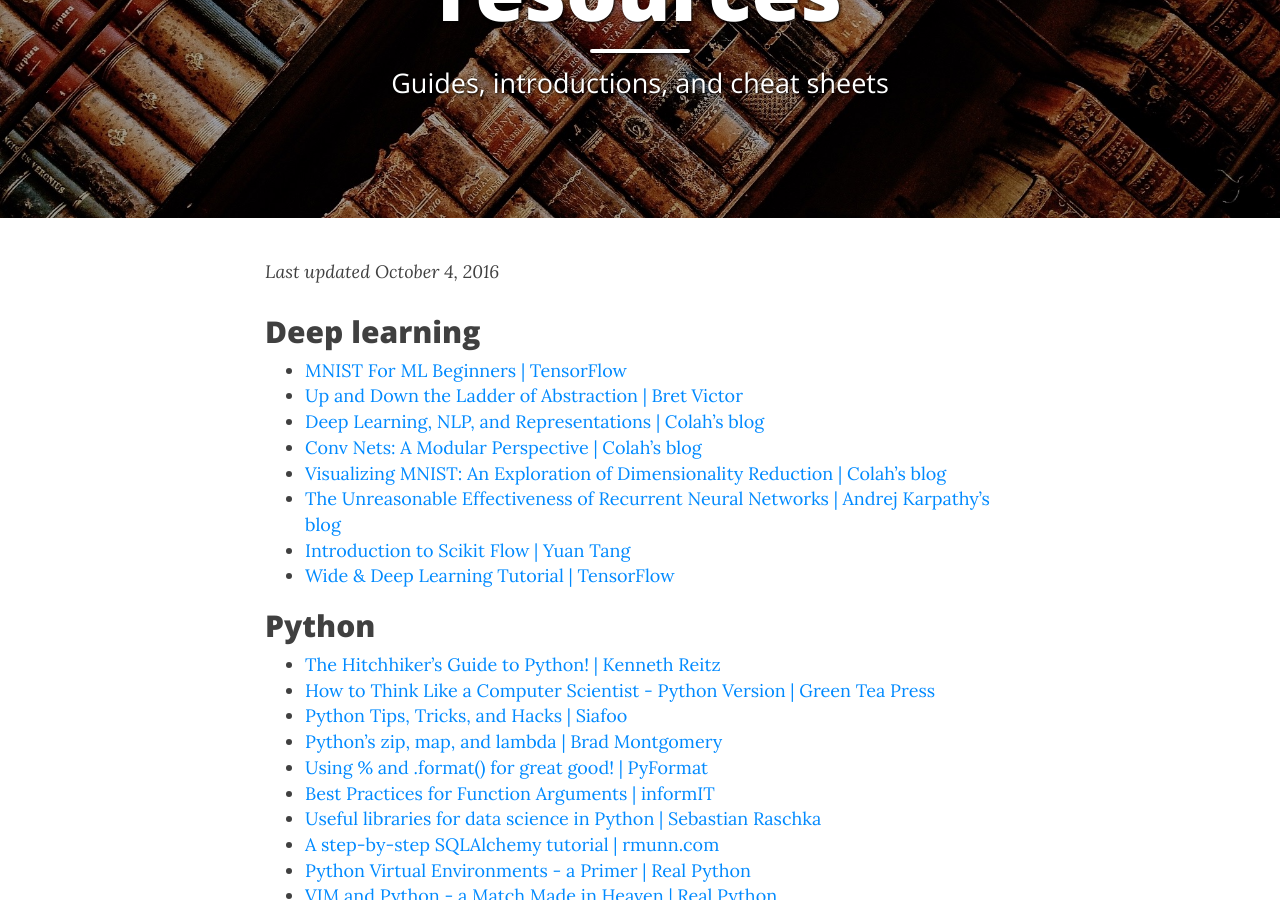
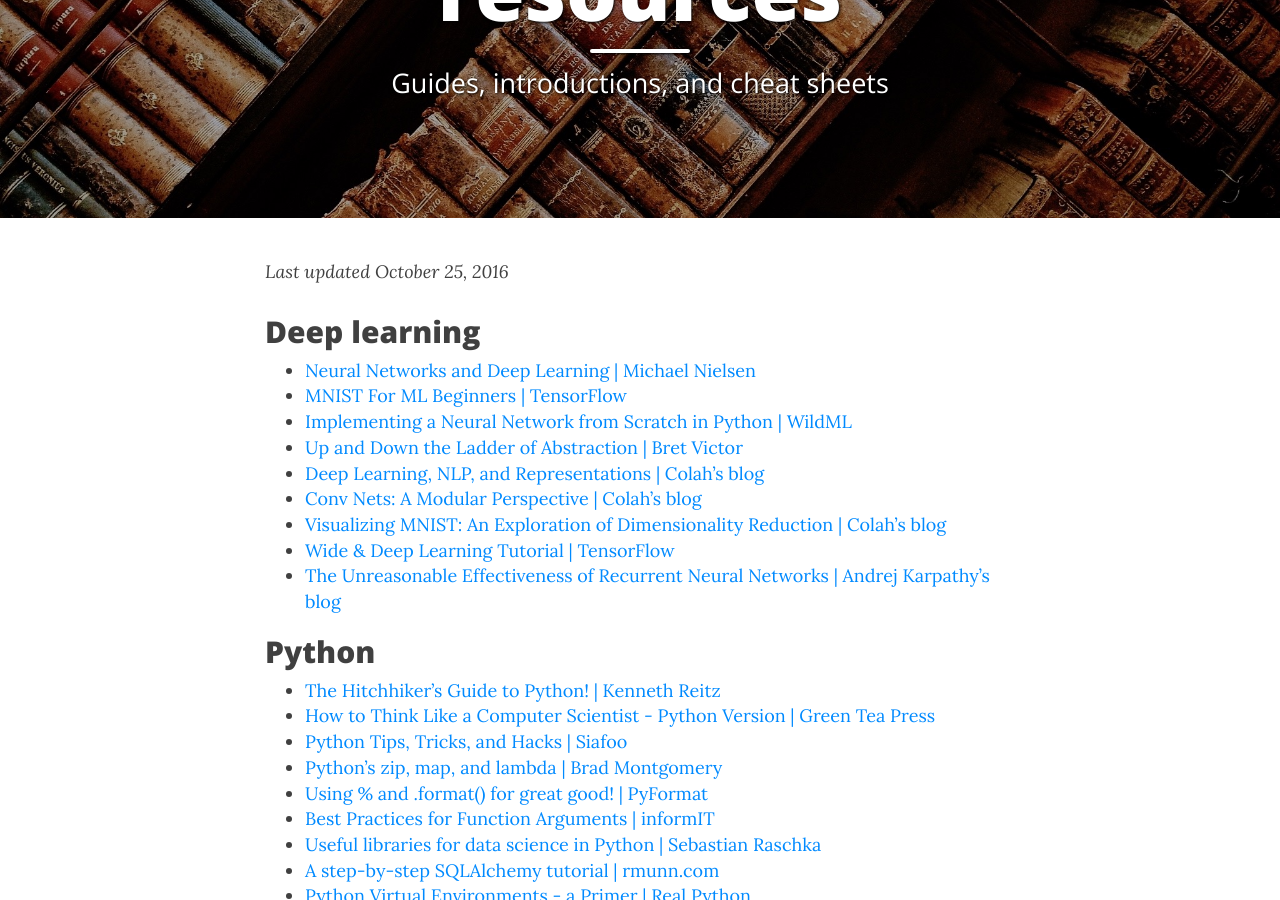
Before and after one commit to rtlee9/rtlee9.github.io, a Jekyll site: the page built from favorite-resources.md, in a window 1280 px wide and 900 px high, scrolled down 326 px. Built offline with Jekyll 4.4.1, drawn with Linux system fonts in a browser that asks for light colours; nearby versions of some CDN libraries.

Commit message:
Update favorite resources

```diff
--- a/favorite-resources.md
+++ b/favorite-resources.md
@@ -5,17 +5,18 @@
 bigimg: /img/books.jpg
 ---
 
-_Last updated October 4, 2016_
+_Last updated October 25, 2016_
 
 ## Deep learning
+* [Neural Networks and Deep Learning \| Michael Nielsen](http://neuralnetworksanddeeplearning.com/)
 * [MNIST For ML Beginners \| TensorFlow](https://www.tensorflow.org/versions/r0.11/tutorials/mnist/beginners/index.html#mnist-for-ml-beginners)
+* [Implementing a Neural Network from Scratch in Python \| WildML](http://www.wildml.com/2015/09/implementing-a-neural-network-from-scratch/)
 * [Up and Down the Ladder of Abstraction \| Bret Victor](http://worrydream.com/LadderOfAbstraction/)
 * [Deep Learning, NLP, and Representations \| Colah's blog](http://colah.github.io/posts/2014-07-NLP-RNNs-Representations/)
 * [Conv Nets: A Modular Perspective \| Colah's blog](http://colah.github.io/posts/2014-07-Conv-Nets-Modular/)
 * [Visualizing MNIST: An Exploration of Dimensionality Reduction \| Colah's blog](http://colah.github.io/posts/2014-10-Visualizing-MNIST/)
+* [Wide & Deep Learning Tutorial \| TensorFlow](https://www.tensorflow.org/versions/r0.11/tutorials/wide_and_deep/index.html#tensorflow-wide-deep-learning-tutorial)
 * [The Unreasonable Effectiveness of Recurrent Neural Networks \| Andrej Karpathy's blog](http://karpathy.github.io/2015/05/21/rnn-effectiveness/)
-* [Introduction to Scikit Flow \| Yuan Tang](http://terrytangyuan.github.io/2016/03/14/scikit-flow-intro/)
-* [Wide & Deep Learning Tutorial \| TensorFlow](https://www.tensorflow.org/versions/r0.11/tutorials/wide_and_deep/index.html#tensorflow-wide-deep-learning-tutorial)
 
 ## Python
 * [The Hitchhiker’s Guide to Python! \| Kenneth Reitz](http://docs.python-guide.org/en/latest/)
```
